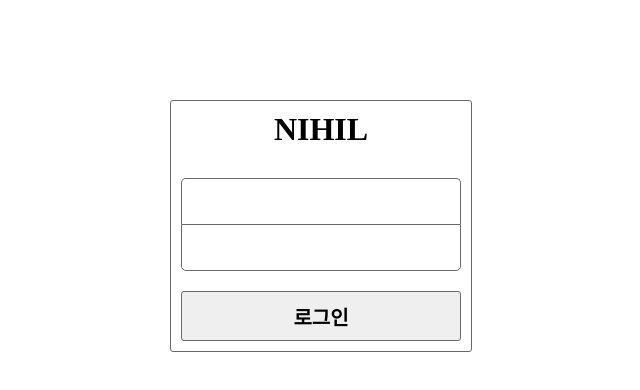
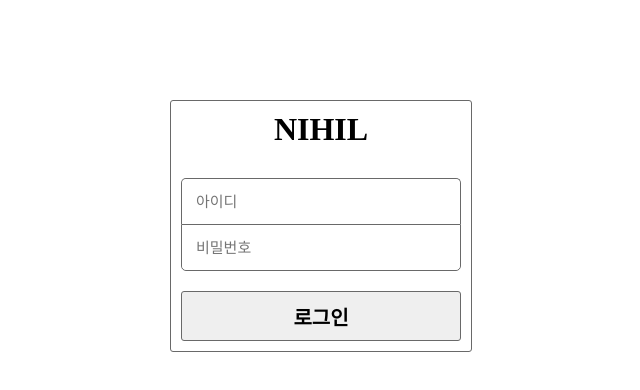
Before and after one commit to gnemek20/pfront, a Vue app: page /signin in a window 1280 px wide. Shown: the top 390 px of the page, without its empty margins (319-959 px from the left). Built offline with nearby package versions, Linux system fonts and the light colour scheme.

Commit message:
placeholder, autofocus 기능 추가

```diff
--- a/src/views/sign/In.vue
+++ b/src/views/sign/In.vue
@@ -7,10 +7,10 @@
         </div>
         <div class="sign" @keypress.enter="clickSignIn">
           <div class="id">
-            <input type="text">
+            <input type="text" ref="id" placeholder="아이디" autofocus>
           </div>
           <div class="pwd">
-            <input type="password">
+            <input type="password" placeholder="비밀번호" ref="pwd">
           </div>
           <button ref="signIn" @click="$push('/shop')">로그인</button>
         </div>
@@ -21,6 +21,9 @@
 
 <script>
 export default {
+  mounted() {
+    this.$refs['id'].focus();
+  },
   methods: {
     clickSignIn() {
       this.$refs['signIn'].click();
```
